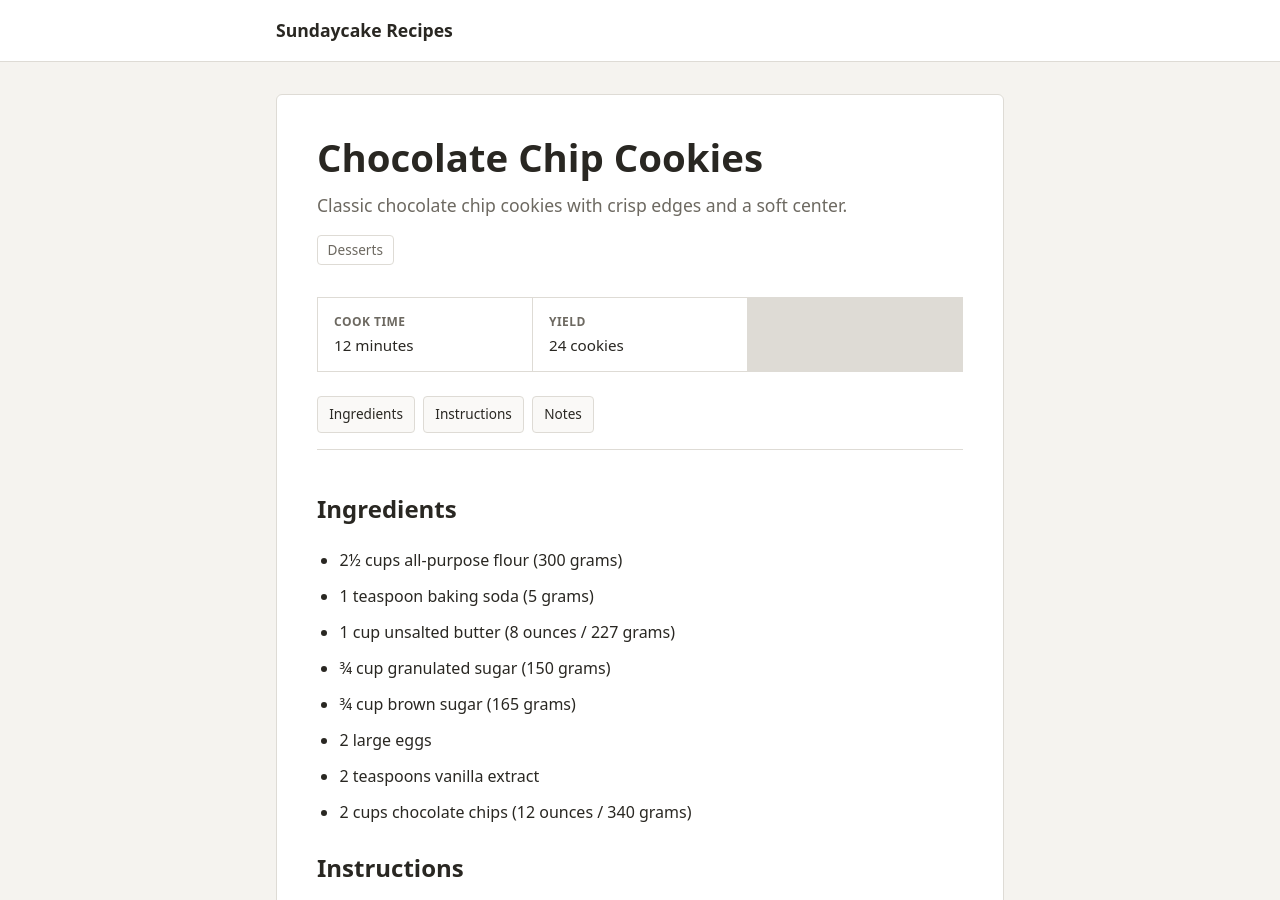
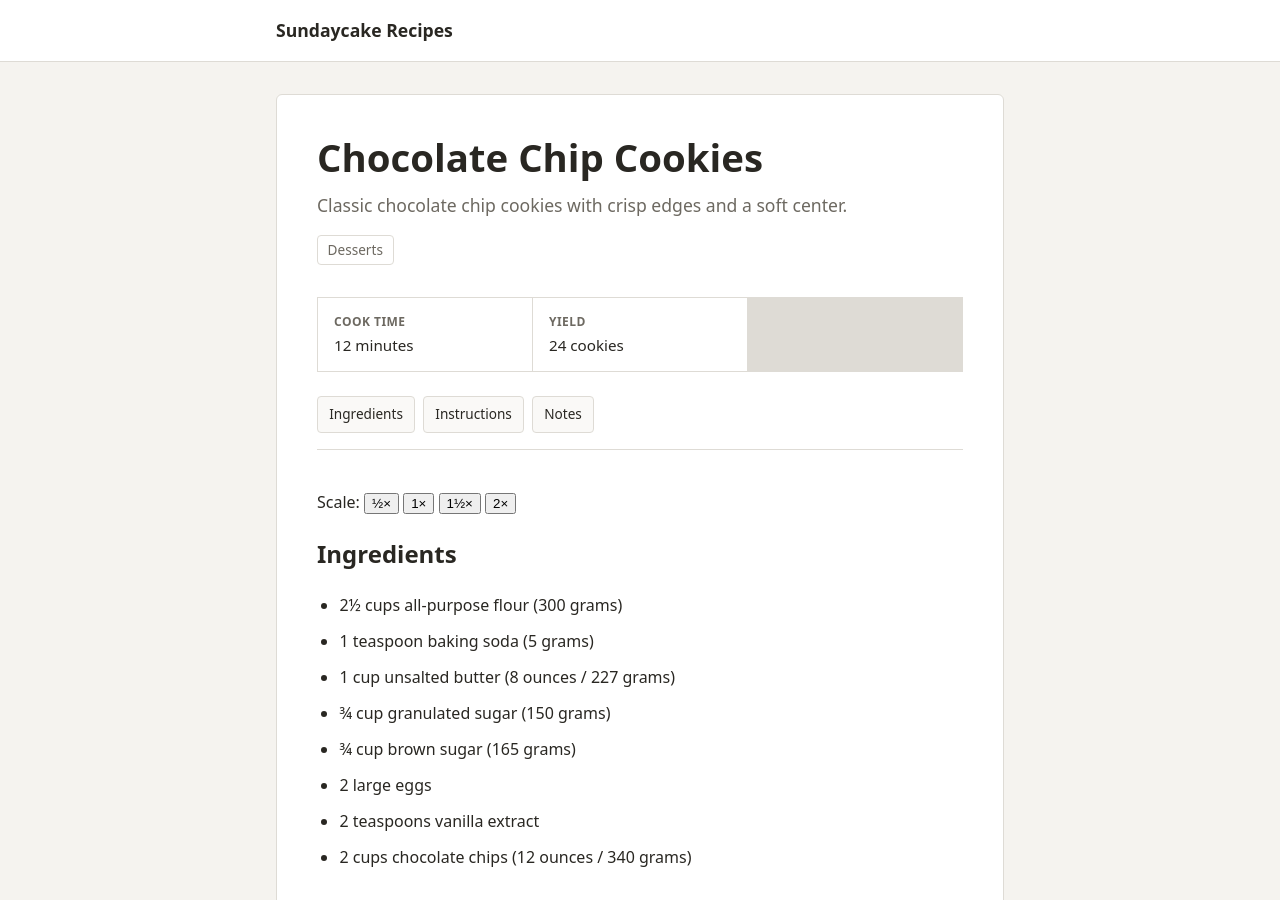
Before and after one commit to sundaycake/recipes, a Jekyll site: the page built from _recipes/chocolate-chip-cookies.md, in a window 1280 px wide and 900 px high. Built offline with Jekyll 4.4.1, drawn with Linux system fonts in a browser that asks for light colours.

Commit message:
Update recipe.html

```diff
--- a/_layouts/recipe.html
+++ b/_layouts/recipe.html
@@ -2,7 +2,10 @@
 layout: default
 ---
 
-<article class="recipe-card">
+<article
+  class="recipe-card"
+  data-default-scale="{{ page.default_scale | default: 1 }}"
+>
 
   <header class="recipe-header">
 
@@ -25,10 +28,12 @@ layout: default
 
   {% if page.image %}
   <figure class="recipe-image">
+
     <img
       src="{{ page.image | relative_url }}"
       alt="{{ page.recipe }}"
     >
+
   </figure>
   {% endif %}
 
@@ -79,7 +84,11 @@ layout: default
 
   </dl>
 
-    <nav class="recipe-jump-nav" aria-label="Recipe sections">
+
+  <nav
+    class="recipe-jump-nav"
+    aria-label="Recipe sections"
+  >
 
     <a href="#ingredients">Ingredients</a>
     <a href="#instructions">Instructions</a>
@@ -87,27 +96,68 @@ layout: default
 
   </nav>
 
+
   <div class="recipe-content">
+
+    <div
+      class="recipe-scaling"
+      aria-label="Recipe scaling"
+    >
+
+      <span class="recipe-scaling-label">
+        Scale:
+      </span>
+
+      <button
+        type="button"
+        data-scale="0.5"
+      >½×</button>
+
+      <button
+        type="button"
+        data-scale="1"
+      >1×</button>
+
+      <button
+        type="button"
+        data-scale="1.5"
+      >1½×</button>
+
+      <button
+        type="button"
+        data-scale="2"
+      >2×</button>
+
+    </div>
+
     {{ content }}
+
   </div>
 
 
   {% if page.source %}
+
   <footer class="recipe-source">
 
     <strong>Source:</strong>
 
     {% if page.source_url %}
+
     <a
       href="{{ page.source_url }}"
       target="_blank"
       rel="noopener noreferrer"
     >{{ page.source }}</a>
+
     {% else %}
+
     {{ page.source }}
+
     {% endif %}
 
   </footer>
+
   {% endif %}
 
+
 </article>
```
Lines whose indentation alone changed are shown as unchanged.
